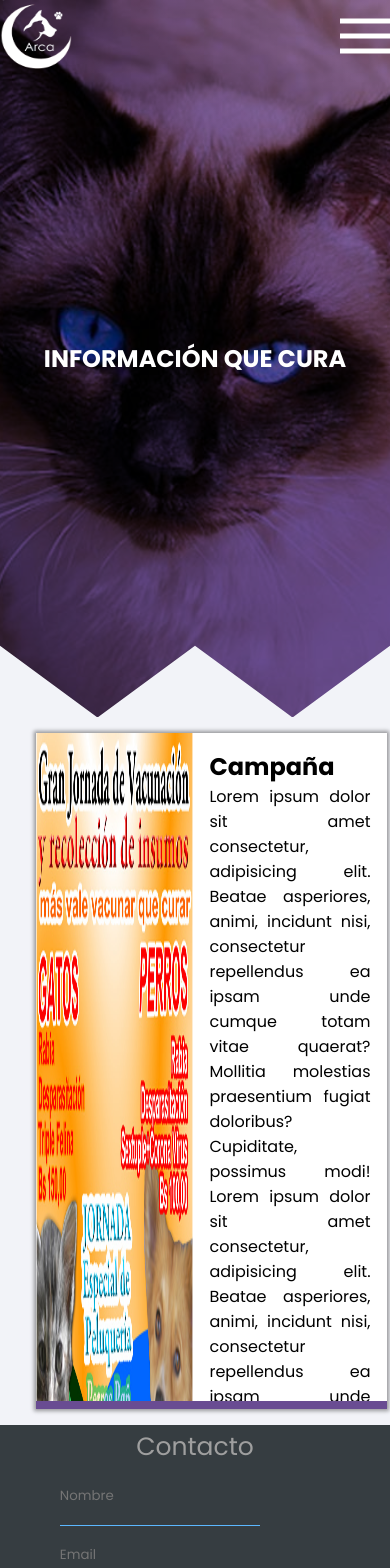
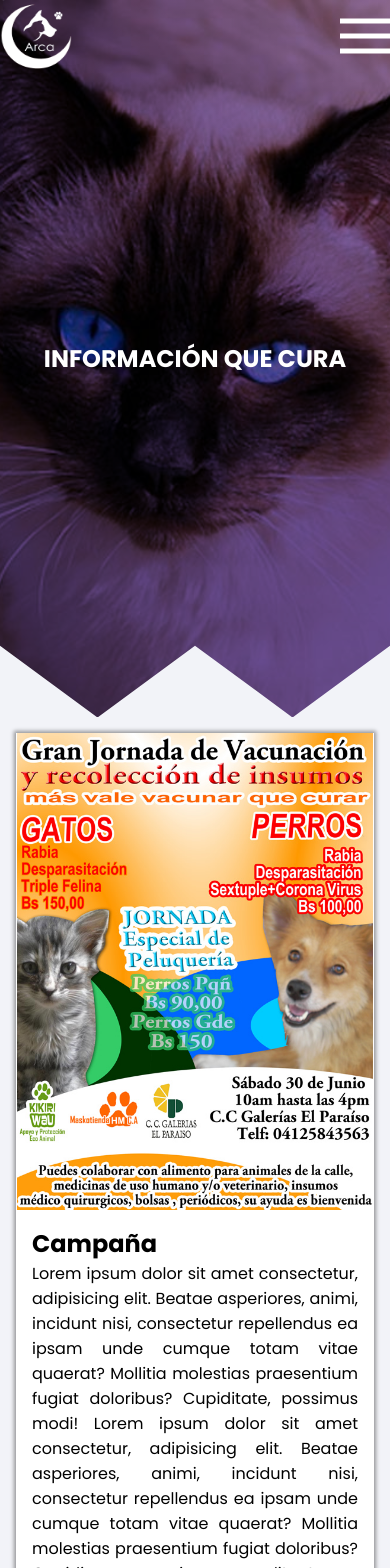
Before and after one commit to LeightNeal/arcaWeb, an Angular app: page /welcome/single-post in a window 390 px wide. Shown: the top 1568 px of the page. Built offline with nearby package versions, Linux system fonts and the light colour scheme.

Commit message:
Hice responsive la tarjeta de post en single post

```diff
--- a/src/app/pages/single-post/single-post.component.html
+++ b/src/app/pages/single-post/single-post.component.html
@@ -5,8 +5,7 @@
       <h3>Información que cura</h3>
     </header>
   </section>
-
-  <section class="container">
+  <section class="container-post">
    <app-single-post-card></app-single-post-card>
   </section>
 </section>
--- a/src/styles.css
+++ b/src/styles.css
@@ -177,7 +177,7 @@
     width: 70vw;
     right: 0;
     bottom: 0;
-    background: rgba(105, 46, 176, 0.5);
+    background: rgba(105, 46, 176, 0.7);
 }
 
 .sidemenu ul {
@@ -1289,11 +1289,15 @@ color: #9D7FBA;
 
 /* pagina de single-post */
 
+.container-post {
+    width: 100%;
+    padding: 1rem;
+}
+
 .singlePost-card {
     width: 100%;
-    height: 80vh;
+    height: auto;
     overflow: hidden;
-    margin: 1rem;
     background: #fff;
     box-shadow: 0 0 1vmin .4vmin rgba(10, 10, 10, 0.4);
     border-bottom: calc(1rem/2) solid var(--color-primary-dark);
@@ -1334,7 +1338,25 @@ color: #9D7FBA;
     padding-bottom: 1rem;
 }
 
+@media screen and (max-width: 425px) {
+    .singlePost-card {
+        width: 100%;
+        height: auto
+    }
 
+    .singlePost-grid {
+        grid-template: 1fr 60vh / 1fr;
+        grid-gap: 1rem;
+    }
+
+    .singlePost-new {
+        padding-left: 1rem;
+        padding-top: 0;
+        padding-right: 1rem;
+        padding-bottom: 1rem;
+        overflow: scroll;
+    }
+}
 
 
 /* form es mio */
```
